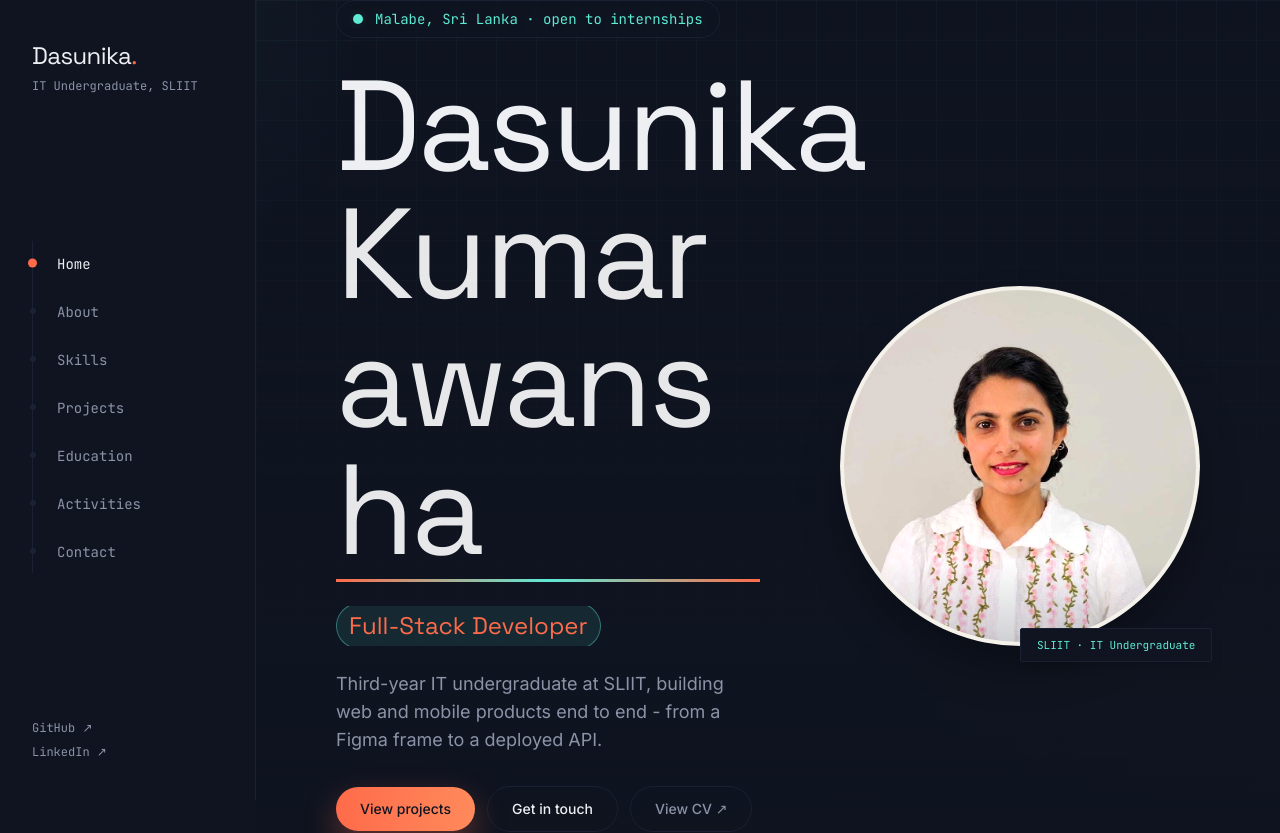
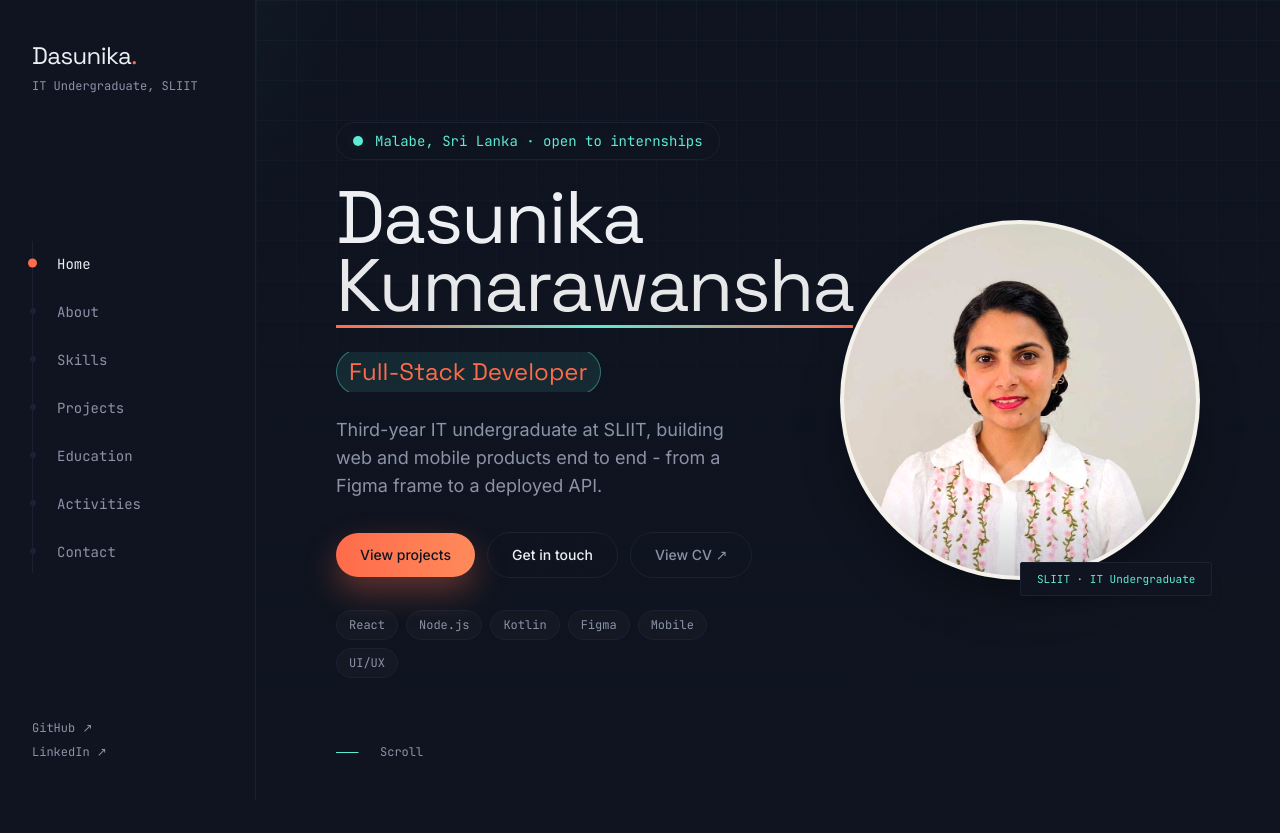
Before and after one commit to DKumarawansha/Portfolio-website, a React (Vite) app: page / in a window 1280 px wide. Shown: the top 833 px of the page. Built offline with nearby package versions, Linux system fonts and the light colour scheme.

Commit message:
Update name

```diff
--- a/src/components/Hero.jsx
+++ b/src/components/Hero.jsx
@@ -82,20 +82,16 @@ export default function Hero() {
             transition={{ duration: 0.7, delay: 0.1 }}
             className="
               font-display
-              text-[13vw]
+              text-[clamp(2.25rem,5.8vw,6rem)]
               leading-[0.92]
               tracking-tight
               text-chalk
-              sm:text-7xl
-              md:text-8xl
-              lg:text-8xl
-              xl:text-9xl
             "
           >
             Dasunika
             <br />
 
-            <span className="relative inline-block max-w-full break-words text-white/90">
+            <span className="relative inline-block whitespace-nowrap text-white/90">
               Kumarawansha
 
               <motion.span
```
